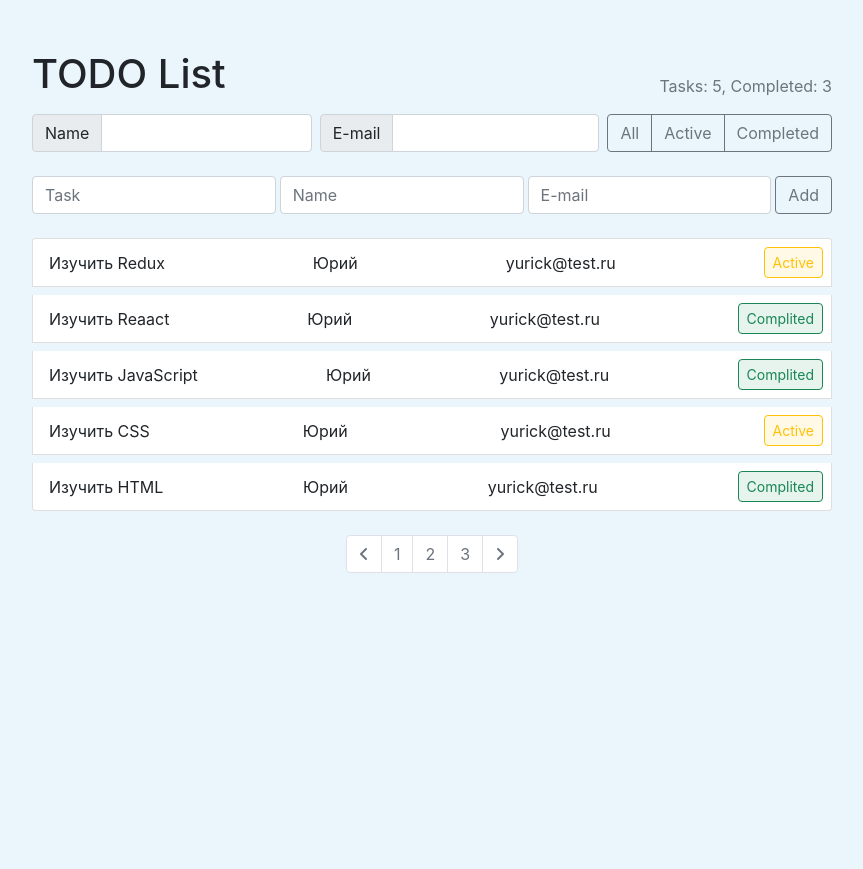
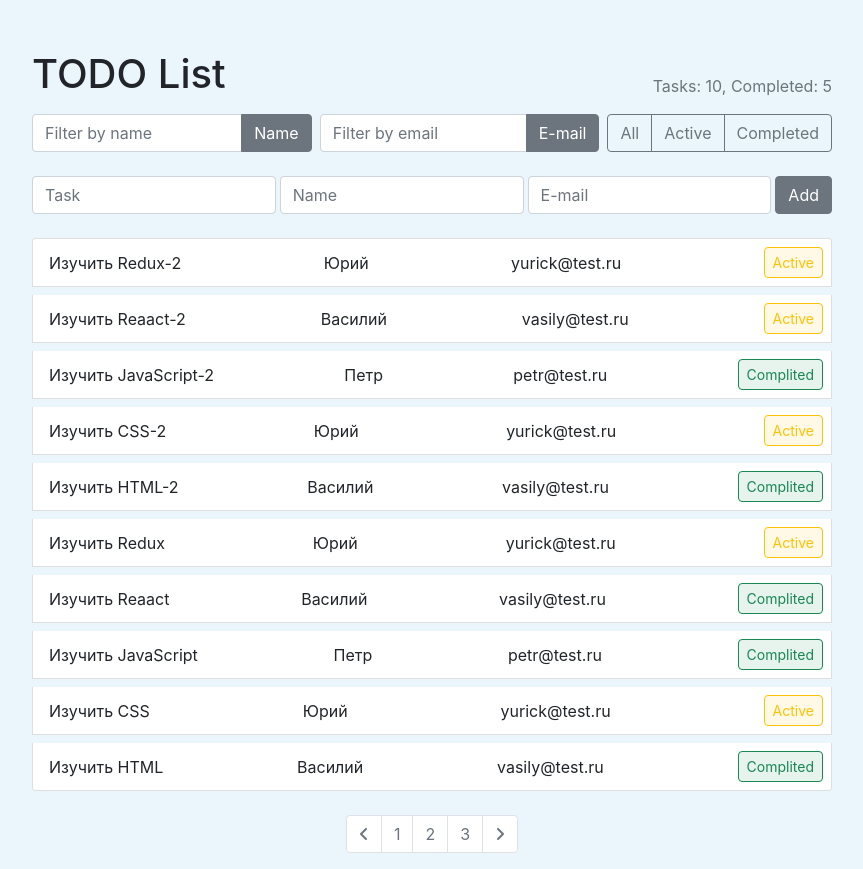
Before and after one commit to KarpovYuri/softlex-test, a React (Create React App) app: page / in a window 1280 px wide. Shown: the whole page, without its empty margins (208-1071 px from the left). Before the commit the page ends 800 px from the top, so only its background shows below. Built offline with nearby package versions, Linux system fonts and the light colour scheme.

Commit message:
feat: Реализовать фильтрацию по Имени и Емейл

```diff
--- a/src/actions/actionCreator.js
+++ b/src/actions/actionCreator.js
@@ -9,7 +9,8 @@ export const addTask = ({ id, taskText, userName, userEmail, isCompleted }) => (
   isCompleted
 });
 
-export const changeFilter = activeFilter => ({
+export const changeFilter = ({ activeFilter, filterValue }) => ({
   type: CHANGE_FILTER,
-  activeFilter
+  activeFilter,
+  filterValue
 })
--- a/src/components/app/app.jsx
+++ b/src/components/app/app.jsx
@@ -14,12 +14,16 @@ const App = () => {
   const numberTasks = tasks.length;
   const numberCompletedTasks = tasks.filter(task => task.isCompleted).length;
 
-  const filterTasks = (tasks, activeFilter) => {
+  const filterTasks = (tasks, { activeFilter, filterValue }) => {
     switch (activeFilter) {
       case 'completed':
         return tasks.filter(task => task.isCompleted);
       case 'active':
         return tasks.filter(task => !task.isCompleted);
+      case 'name':
+        return tasks.filter(task => task.userName === filterValue);
+      case 'email':
+        return tasks.filter(task => task.userEmail === filterValue);
       default:
         return tasks;
     }
--- a/src/components/task-add-form/task-add-form.jsx
+++ b/src/components/task-add-form/task-add-form.jsx
@@ -1,6 +1,6 @@
 import React, { useState } from 'react';
 import { useDispatch } from "react-redux";
-import { addTask } from '../../actions/actionCreator';
+import { addTask, changeFilter } from '../../actions/actionCreator';
 import './task-add-form.css';
 
 
@@ -36,6 +36,10 @@ const TaskAddForm = () => {
       userEmail: isUserEmail,
       isCompleted: false
     }));
+    dispatch(changeFilter({
+      id: 'all',
+      filterValue: ''
+    }));
     setIsTaskText('');
     setIsUserName('');
     setIsUserEmail('');
@@ -67,7 +71,7 @@ const TaskAddForm = () => {
         onChange={handleUserEmailChange}
       />
       <button
-        className='btn btn-outline-secondary'
+        className='btn btn-secondary'
         type='submit'
         onClick={handleTaskSubmit}>
         Add
--- a/src/components/task-status-filter/task-status-filter.jsx
+++ b/src/components/task-status-filter/task-status-filter.jsx
@@ -1,4 +1,4 @@
-import React from 'react';
+import React, { useState } from 'react';
 import { useDispatch } from "react-redux";
 import { changeFilter } from '../../actions/actionCreator';
 import { FILTERS_BTN } from '../../utils/constants'
@@ -6,27 +6,63 @@ import './task-status-filter.css';
 
 const TaskStatusFilter = () => {
 
+  const [isUserName, setIsUserName] = useState('');
+  const [isUserEmail, setIsUserEmail] = useState('');
   const dispatch = useDispatch();
+
+
+  const handleUserNameChange = (evt) => {
+    setIsUserName(evt.target.value);
+  }
+
+
+  const handleUserEmailChange = (evt) => {
+    setIsUserEmail(evt.target.value);
+  }
+
 
   const handleChangeFilter = (activeFilter) => {
     dispatch(changeFilter(activeFilter));
+    setIsUserName('');
+    setIsUserEmail('');
   }
+
 
   return (
     <>
-      <div className="input-group me-2">
-        <div className="input-group-text">Name</div>
-        <input type="text" className="form-control"></input>
+      <div className='input-group me-2'>
+        <input
+          type='text'
+          className='form-control'
+          placeholder='Filter by name'
+          value={isUserName}
+          onChange={handleUserNameChange}>
+        </input>
+        <button
+          className='btn btn-secondary input-group-btn'
+          onClick={() => { handleChangeFilter({ activeFilter: 'name', filterValue: isUserName }) }}>
+          Name
+        </button>
       </div>
-      <div className="input-group me-2">
-        <div className="input-group-text">E-mail</div>
-        <input type="text" className="form-control"></input>
+      <div className='input-group me-2'>
+        <input
+          type='text'
+          className='form-control'
+          placeholder='Filter by email'
+          value={isUserEmail}
+          onChange={handleUserEmailChange}>
+        </input>
+        <button
+          className='btn btn-secondary input-group-btn'
+          onClick={() => { handleChangeFilter({ activeFilter: 'email', filterValue: isUserEmail }) }}>
+          E-mail
+        </button>
       </div>
       <div className='btn-group'>
-        {FILTERS_BTN.map(({ text, id }) => (
+        {FILTERS_BTN.map(({ text, activeFilter }) => (
           <button
-            onClick={() => { handleChangeFilter(id) }}
-            key={id}
+            onClick={() => { handleChangeFilter({ activeFilter, filterValue: '' }) }}
+            key={activeFilter}
             className='btn btn-outline-secondary'
           >{text}</button>
         ))}
--- a/src/reducers/filters.js
+++ b/src/reducers/filters.js
@@ -1,11 +1,11 @@
 import { CHANGE_FILTER } from "../utils/constants";
 
-const BASE_FILTER = 'all';
+const BASE_FILTER = { activeFilter: 'all', filterValue: '' };
 
-const filter = (state = BASE_FILTER, { type, activeFilter }) => {
+const filter = (state = BASE_FILTER, { type, activeFilter, filterValue }) => {
   switch (type) {
     case CHANGE_FILTER:
-      return activeFilter;
+      return { activeFilter, filterValue };
     default:
       return state;
   }
--- a/src/utils/constants.js
+++ b/src/utils/constants.js
@@ -2,8 +2,8 @@ export const initialState = [
   {
     id: 1,
     taskText: 'Изучить HTML',
-    userName: 'Юрий',
-    userEmail: 'yurick@test.ru',
+    userName: 'Василий',
+    userEmail: 'vasily@test.ru',
     isCompleted: true
   },
   {
@@ -16,20 +16,55 @@ export const initialState = [
   {
     id: 3,
     taskText: 'Изучить JavaScript',
-    userName: 'Юрий',
-    userEmail: 'yurick@test.ru',
+    userName: 'Петр',
+    userEmail: 'petr@test.ru',
     isCompleted: true
   },
   {
     id: 4,
     taskText: 'Изучить Reaact',
-    userName: 'Юрий',
-    userEmail: 'yurick@test.ru',
+    userName: 'Василий',
+    userEmail: 'vasily@test.ru',
     isCompleted: true
   },
   {
     id: 5,
     taskText: 'Изучить Redux',
+    userName: 'Юрий',
+    userEmail: 'yurick@test.ru',
+    isCompleted: false
+  },
+  {
+    id: 6,
+    taskText: 'Изучить HTML-2',
+    userName: 'Василий',
+    userEmail: 'vasily@test.ru',
+    isCompleted: true
+  },
+  {
+    id: 7,
+    taskText: 'Изучить CSS-2',
+    userName: 'Юрий',
+    userEmail: 'yurick@test.ru',
+    isCompleted: false
+  },
+  {
+    id: 8,
+    taskText: 'Изучить JavaScript-2',
+    userName: 'Петр',
+    userEmail: 'petr@test.ru',
+    isCompleted: true
+  },
+  {
+    id: 9,
+    taskText: 'Изучить Reaact-2',
+    userName: 'Василий',
+    userEmail: 'vasily@test.ru',
+    isCompleted: false
+  },
+  {
+    id: 10,
+    taskText: 'Изучить Redux-2',
     userName: 'Юрий',
     userEmail: 'yurick@test.ru',
     isCompleted: false
@@ -39,15 +74,15 @@ export const initialState = [
 export const FILTERS_BTN = [
   {
     text: 'All',
-    id: 'all',
+    activeFilter: 'all',
   },
   {
     text: 'Active',
-    id: 'active',
+    activeFilter: 'active',
   },
   {
     text: 'Completed',
-    id: 'completed'
+    activeFilter: 'completed'
   }
 ];
 
```
